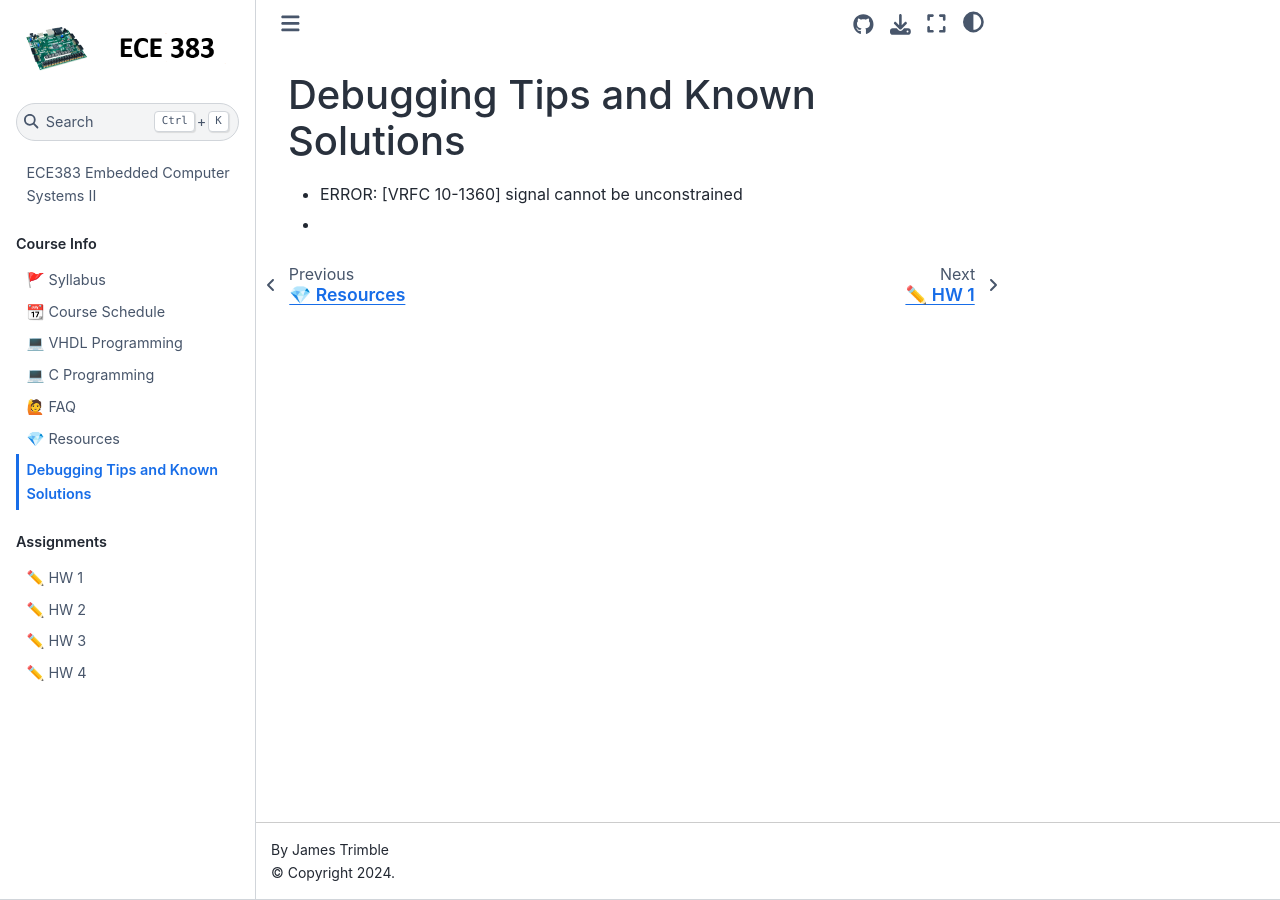
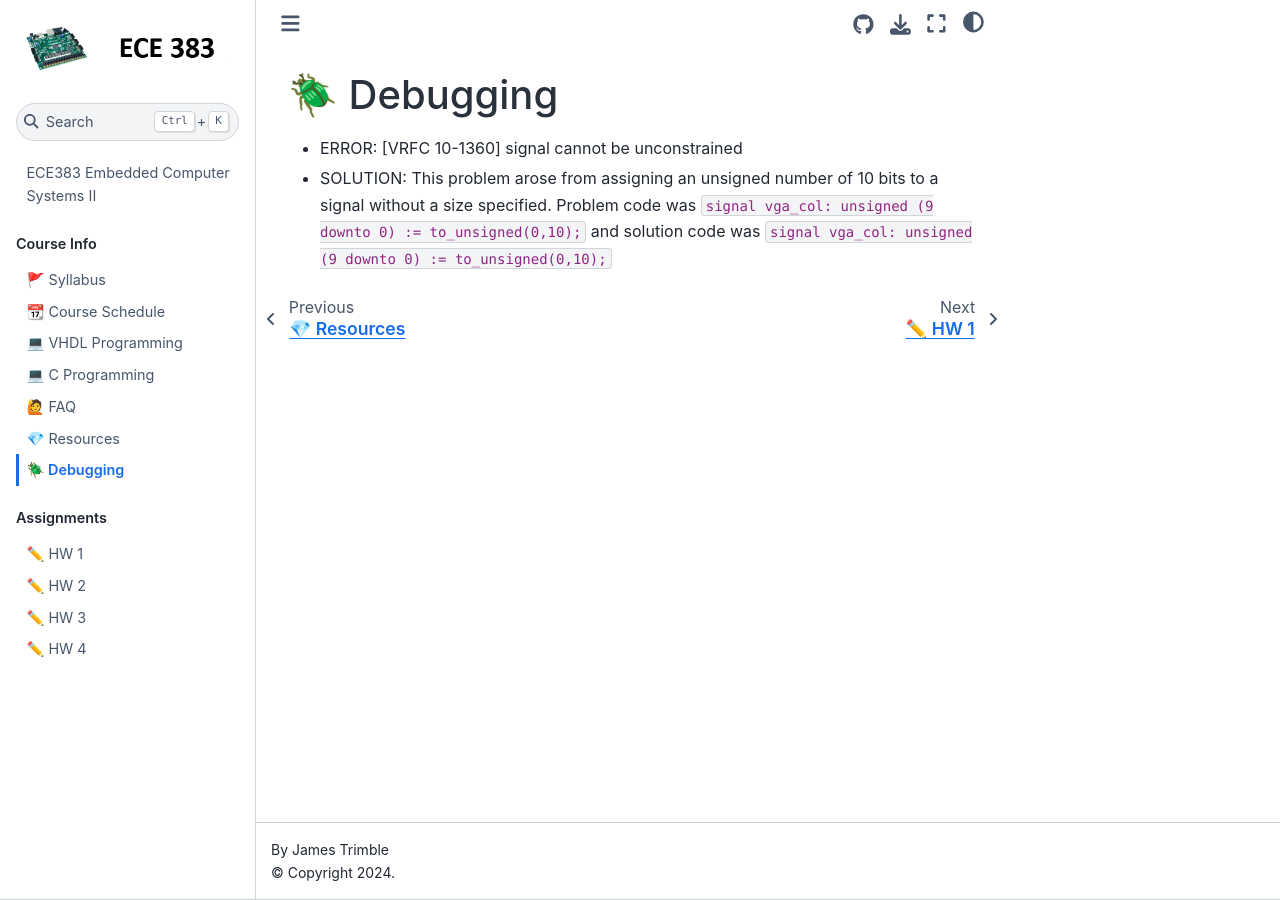
Before and after one commit to USAFA-ECE/ece383, a Jupyter Book: the page built from book/debugging.md, in a window 1280 px wide. Built offline with Jupyter Book 1.0.4 settings and Sphinx 7.4.7 and the Sphinx Book theme 1.1.4, drawn with Linux system fonts in a browser that asks for light colours; pages that are not in the unit, such as notebooks, are missing from menus.

Commit message:
Update debugging.md

```diff
--- a/book/debugging.md
+++ b/book/debugging.md
@@ -1,4 +1,5 @@
-# Debugging Tips and Known Solutions
+# 🪲 Debugging
 
 - ERROR: [VRFC 10-1360] signal cannot be unconstrained
--
+- SOLUTION: This problem arose from assigning an unsigned number of 10 bits to a signal without a size specified.
+  Problem code was `signal vga_col: unsigned (9 downto 0) := to_unsigned(0,10);` and solution code was `signal vga_col: unsigned (9 downto 0) := to_unsigned(0,10);`
```
